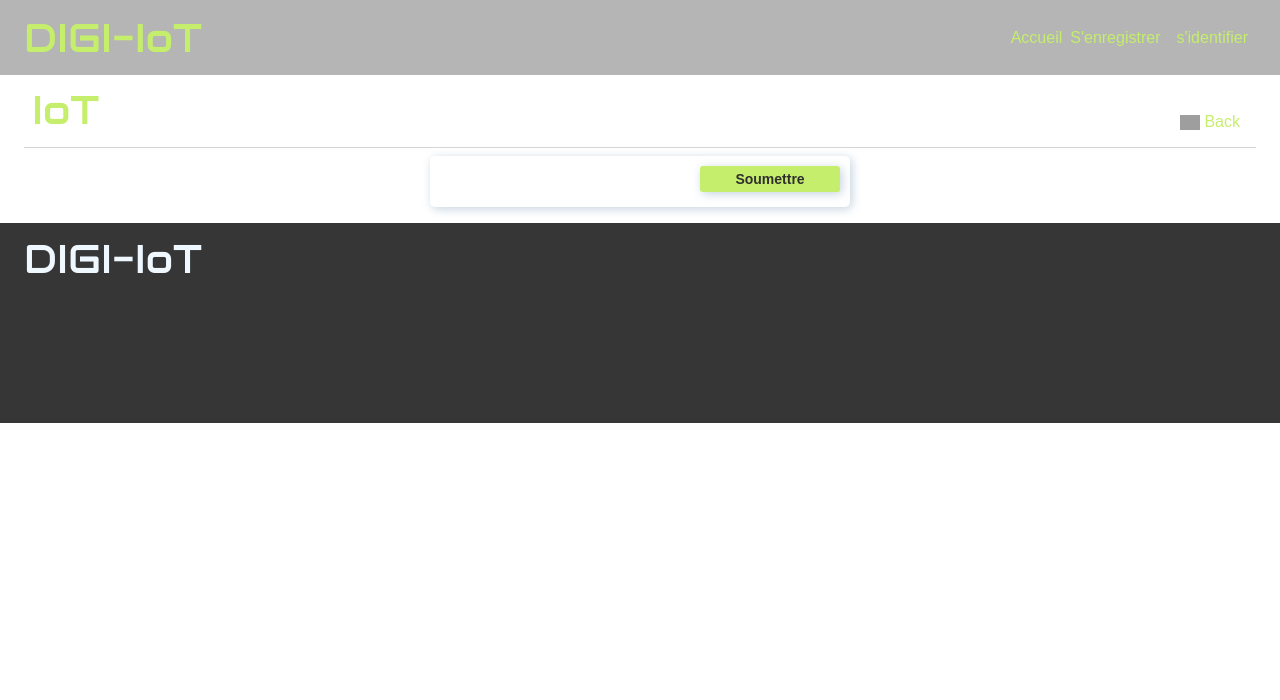
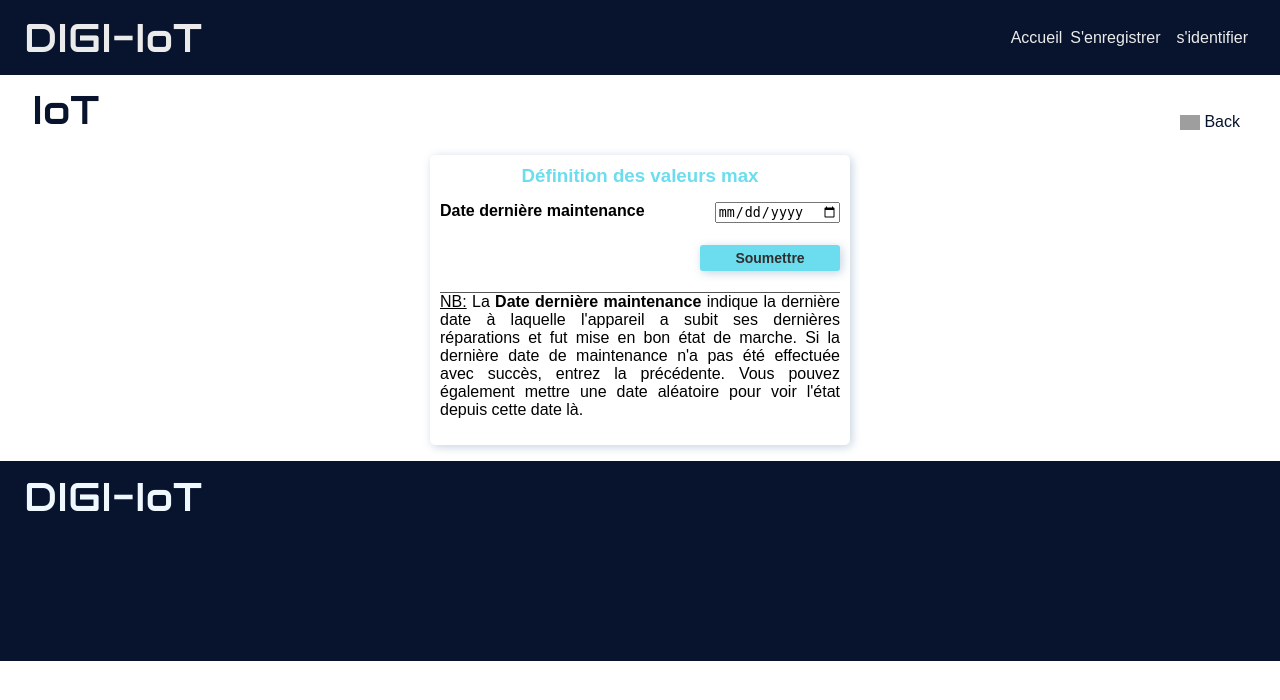
Before and after one commit to Hermann002/iotProject, a Flask app: page /settings/ in a window 1280 px wide. Shown: the top 700 px of the page. Run offline with Flask 3, Linux system fonts and the light colour scheme; parts of the project's set-up code (start-up, migrations or seed data) failed here and were passed over; some libraries are stand-ins or nearby versions; some web fonts are replaced; grey boxes are pictures that could not be loaded.

Commit message:
Amélioration de l'interface

```diff
--- a/API/__init__.py
+++ b/API/__init__.py
@@ -32,19 +32,13 @@ def create_app(test_config = None):
             # html.Link(rel='icon', type='image/x-icon', href='https://cdn-icons-png.flaticon.com/512/6080/6080697.png'),
             html.Header(
                 [
-                    html.Div([
-                        html.A("Home", href=" http://127.0.0.1:5000", className='nav-item'),
-                        html.A("Stats", href=" http://127.0.0.1:5000/stats/", className='nav-item')]),
+                    html.Span('Dashboard', className='title-header'),
                     html.Nav([
-                        html.Div(
-                            className = "nav-items",
-                            children = [
-                                dcc.Link("", href=page["relative_path"], className='nav-item')
-                            ])
-                            for page in dash.page_registry.values()
-                    ],className = "nav-bar"),
-
-                    html.Span('Dashboard', className='title-header')
+                        html.A("Acceuil", href=" http://127.0.0.1:5000", className='nav-item'),
+                        html.P("Hermann", className='username nav-item'),
+                        html.A("Sortir", href=" http://127.0.0.1:5000/logout/", className='nav-item'),
+                        html.A("Graph", href="#", className='nav-item'),
+                        html.A("Stats", href=" http://127.0.0.1:5000/stats/", className='nav-item')], className="nav-bar")
                 ],className="app-header"),
 
 
--- a/API/auth.py
+++ b/API/auth.py
@@ -8,6 +8,7 @@ from flask import(
 from werkzeug.security import check_password_hash, generate_password_hash
 import uuid
 from .db import get_db
+from markupsafe import escape
 
 import pdb
 
@@ -42,9 +43,9 @@ bp = Blueprint('auth', __name__, url_prefix='/auth')
 @bp.route('/register', methods=('GET', 'POST'))
 def register():
     if request.method == 'POST':
-        username = request.form['username']
-        useremail = request.form['useremail']
-        password = request.form['password']
+        username = escape(request.form['username'])
+        useremail =escape(request.form['useremail'])
+        password = escape(request.form['password'])
         modules = request.form.getlist('option')
         temp_hum = False
         volt_int = False
@@ -104,8 +105,8 @@ def register():
 @bp.route('/login', methods = ('GET', 'POST'))
 def login():
     if request.method == 'POST':
-        useremail = request.form['useremail']
-        password = request.form['password']
+        useremail = escape(request.form['useremail'])
+        password = escape(request.form['password'])
 
         error = None
         try:
--- a/API/db.py
+++ b/API/db.py
@@ -3,6 +3,7 @@ import sqlite3
 from psycopg2.extras import DictCursor
 import click
 from flask import current_app, g
+import datetime
 
 def get_db():
     if 'db' not in g:
@@ -67,6 +68,7 @@ def findPermission(token):
 from pymongo.mongo_client import MongoClient
 import certifi
 import pandas as pd
+import pdb
 
 def connect():
 
@@ -107,10 +109,14 @@ def findToken():
     return tokens
 
 # def highValue():
-def Stats(token):
+def Stats(token, date):
     client = connect()
+    print(type(date))
     myQuery = {
-        'token' : token
+        'token' : token,
+        'created': {
+                    "$gt": date
+                }
     }
 
     results = {}
--- a/API/static/style.css
+++ b/API/static/style.css
@@ -13,14 +13,14 @@ body{
 
 h1{
     font-family: "Audiowide", sans-serif !important;
-    color: rgb(197, 238, 108);
+    color: rgb(235, 235, 235);
     font-weight: lighter;
     margin: 1rem 0;
     font-size: 40px;
 }
 
 a{
-    color: rgb(197, 238, 108);
+    color: rgb(235, 235, 235);
     text-decoration: none;
 }
 
@@ -34,7 +34,7 @@ hr{
 }
 
 nav{
-    background: rgb(181, 181, 181);
+    background: rgb(8, 20, 46);
     display: flex;
     align-items: center;
     padding: 0 1.5rem;
@@ -71,7 +71,7 @@ nav ul li a, nav ul li span, header{
 }
 
 .content > header{
-    border-bottom: 1px solid lightgray;
+    /*border-bottom: 1px solid lightgray; */
     display: flex;
     align-items: flex-end;
     margin-top: 60px;
@@ -128,6 +128,12 @@ input[type=submit]{
 
 .btn-log{
     align-self: start;
+    background-color:  rgb(108, 221, 238);
+    border: none;
+    background-color:  rgb(108, 221, 238);
+    border-radius: 3px;
+    box-shadow: rgba(136, 165, 191, 0.48) 2px 2px 10px 0px, rgba(255, 255, 255, 0.8) -2px -2px 10px 0px;
+    padding: 3px;
 }
 
 #refresh_form{
@@ -138,7 +144,7 @@ input[type=submit]{
 .btn{
     margin-bottom: 5px !important;
     border: none;
-    background-color:  rgb(197, 238, 108);
+    background-color:  rgb(108, 221, 238);
     border-radius: 3px;
     box-shadow: rgba(136, 165, 191, 0.48) 2px 2px 10px 0px, rgba(255, 255, 255, 0.8) -2px -2px 10px 0px;
     cursor: pointer;
@@ -156,7 +162,7 @@ input[type=submit]{
 .cubes{
     display: flex;
     flex-direction: column;
-    width: 70%;
+    width: 60%;
     padding: 0 10px 10px 0;
 }
 
@@ -180,13 +186,14 @@ input[type=submit]{
 
 h2{
     text-align: center;
-    color: rgb(197, 238, 108);
+    color: rgb(108, 221, 238);
 }
 
 .action{
     display: flex;
     align-items: center;
-    padding: 0.5rem
+    padding: 0.5rem;
+    color: rgb(235, 235, 235);
 }
 
 .action > img{
@@ -222,7 +229,7 @@ footer{
     bottom: 0;
     right: 0;
     left: 0; */
-    background-color: #363636;
+    background-color: rgb(8, 20, 46);
     align-self: flex-end;
     height: 200px;
 }
@@ -252,7 +259,7 @@ footer > h1{
 #btn-setting{
     margin-bottom: 5px !important;
     border: none;
-    background-color:  rgb(197, 238, 108);
+    background-color:  rgb(108, 221, 238);
     border-radius: 3px;
     box-shadow: rgba(136, 165, 191, 0.48) 2px 2px 10px 0px, rgba(255, 255, 255, 0.8) -2px -2px 10px 0px;
     cursor: pointer;
@@ -265,20 +272,56 @@ footer > h1{
 .stat-content{
     display: flex;
     justify-content: space-between;
-    box-shadow: rgba(136, 165, 191, 0.48) 2px 2px 10px 0px, rgba(255, 255, 255, 0.8) -2px -2px 10px 0px;
+    /*box-shadow: rgba(136, 165, 191, 0.48) 2px 2px 10px 0px, rgba(255, 255, 255, 0.8) -2px -2px 10px 0px; */
+    /*border: solid 0.5px  #909090;*/
 }
 
 .signification{
-    width: 300px;
-    max-width: 400px;
-    background-color: #6c6c6c;
+    width: 37%;
+    background-color: rgb(8, 20, 46);;
     padding: 10px;
+    box-shadow: rgba(136, 165, 191, 0.48) 4px 2px 13px 0px, rgba(255, 255, 255, 0.8) -4px -2px 13px 0px;
 }
 
 .signification h3{
     color: aliceblue;
+    text-align: center;
 }
 
+.signification p{
+    color: rgb(225, 225, 225);
+    text-align: justify;
+}
+
+.voyant{
+    border-radius: 50%;
+    background-color: rgb(0, 255, 0);
+    width: 20px;
+    height: 20px;
+}
+
+.etat-actuel{
+    display: flex;
+    justify-content: center;
+    align-items: center;
+}
+
+.nb{
+    border-top: #565656 solid 1.5px;
+    text-align: justify;
+}
+
+.username{
+    color: rgb(108, 221, 238);
+}
+
+.title-page{
+    color: rgb(8, 20, 46);
+}
+
+.action-settings{
+    color: rgb(8, 20, 46);
+}
 /* .jauge {
     width: 200px;
     height: 20px;
--- a/API/templates/auth/login.html
+++ b/API/templates/auth/login.html
@@ -1,7 +1,7 @@
 {% extends 'base.html' %}
 
 {% block header %}
-  <h1>{% block title %}s'identifier{% endblock %}</h1>
+  <h1 class="title-page">{% block title %}s'identifier{% endblock %}</h1>
 {% endblock %}
 
 {% block content %}
--- a/API/templates/auth/register.html
+++ b/API/templates/auth/register.html
@@ -1,7 +1,7 @@
 {% extends 'base.html' %}
 
 {% block header %}
-  <h1>{% block title %}S'enregistrer{% endblock %}</h1>
+  <h1 class="title-page">{% block title %}S'enregistrer{% endblock %}</h1>
 {% endblock %}
 
 {% block content %}
--- a/API/templates/base.html
+++ b/API/templates/base.html
@@ -16,7 +16,7 @@
         <a href="{{ url_for('api.index') }}">Accueil</a>
         <ul>
             {% if g.user %}
-                <li><span> {{ g.user['username'] }} </span></li>
+                <li><span class="username"> {{ g.user['username'] }} </span></li>
                 <li><a href="{{ url_for('auth.logout') }}">Sortir</a></li>
                 <li><a href="/analytics/{{g.user['token']}}">Graph</a></li>
                 <li><a href="{{ url_for('api.stats') }}">Stats</a></li>
--- a/API/templates/blog/settings.html
+++ b/API/templates/blog/settings.html
@@ -1,30 +1,35 @@
 {% extends 'base.html' %}
 
 {% block header %}
-  <h1>{% block title %}IoT{% endblock %}</h1>
+  <h1 class="title-page" >{% block title %}IoT{% endblock %}</h1>
   {% if not g.user['is_admin'] %}
-    <a class="action" href="{{ url_for('api.index') }}"><img src="https://cdn-icons-png.flaticon.com/512/2040/2040504.png" width="20px" height="auto" alt=""> Back </a>
+    <a class="action action-settings" href="{{ url_for('api.index') }}"><img src="https://cdn-icons-png.flaticon.com/512/2040/2040504.png" width="20px" height="auto" alt=""> Back </a>
   {% endif %}
 {% endblock %}
 
 
 {% block content %}
     <form class="form-settings" action="{{url_for('api.settings')}}" method="post">
+        <h3 style="margin: 0 auto 15px; color: rgb(108, 221, 238);">Définition des valeurs max</h3>
         {% if g.user['temp_hum'] %}
-            <label for="temp">Entrer temperature max :
+            <label for="temp">Entrer temperature max
                 <input type="number" name="temp_max" id="temp" required>
             </label>
         {% endif %}
         {% if g.user['volt_int'] %}
-            <label for="volt">Entrer tension max :
+            <label for="volt">Entrer tension max
                 <input type="number" name="volt_max" id="volt" required>
             </label>
         {% endif %}
         {% if g.user['smoke'] %}
-            <label for="smoke">Entrer Fumée max :
+            <label for="smoke">Entrer Fumée max
                 <input type="number" name="smoke_max" id="smoke" required>
             </label>
         {% endif %}
+            <label for="laps-time">Date dernière maintenance
+                <input type="date" id="laps-time" name="date" required>
+            </label>
         <input id="btn-setting" type="submit" value="Soumettre">
+        <p class="nb"><u>NB:</u> La <b>Date dernière maintenance</b> indique la dernière date à laquelle l'appareil a subit ses dernières réparations et fut mise en bon état de marche. Si la dernière date de maintenance n'a pas été effectuée avec succès, entrez la précédente. Vous pouvez également mettre une date aléatoire pour voir l'état depuis cette date là.</p>
     </form>
 {% endblock %}
```
Also changed, not shown: API/api.py (+27 -14 lines), API/assets/header.css (+14 -11 lines), API/templates/blog/index.html (+7 -2 lines), API/templates/blog/stats.html (+9 -9 lines).
